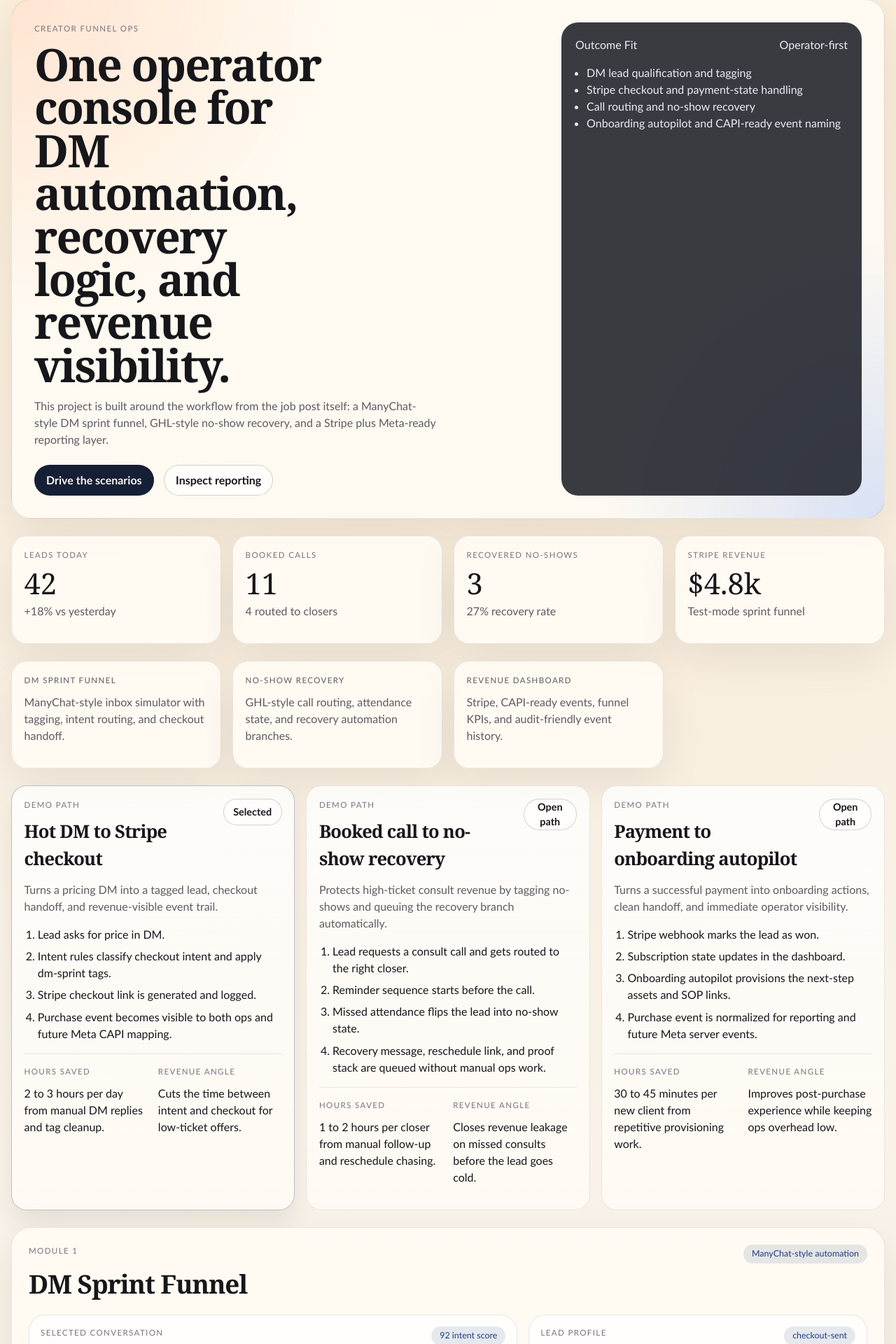
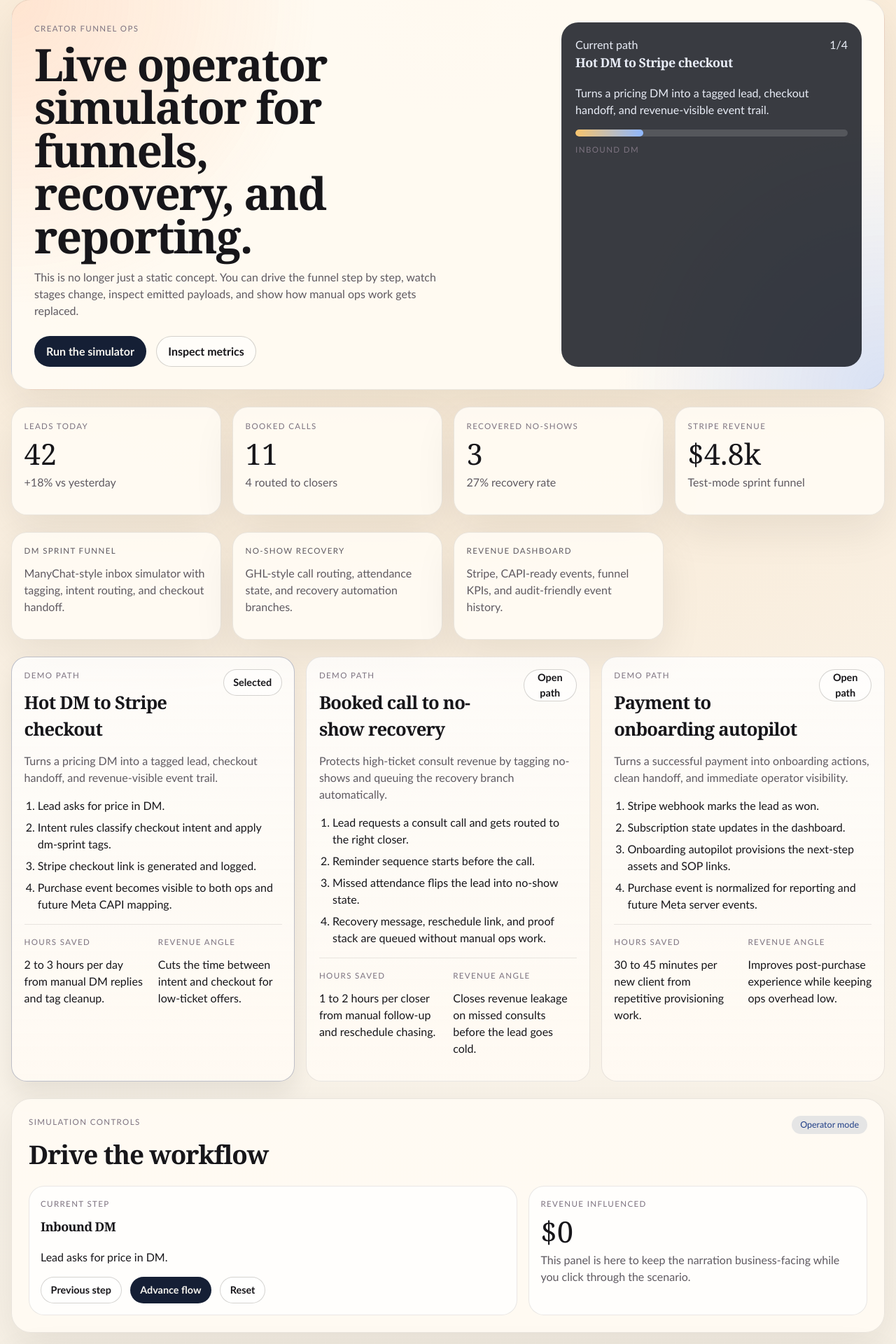
Before and after one commit to Josue7211/cobe-funnel-ops, a React (Vite) app: page / in a window 1280 px wide. Shown: the part 25-1945 px from the top of the page at 70% size. Built offline with nearby package versions, Linux system fonts and the light colour scheme.

Commit message:
feat: add live workflow simulator and payload inspector

```diff
--- a/src/App.css
+++ b/src/App.css
@@ -91,6 +91,25 @@
   color: #e9edf7;
 }
 
+.progress-wrap {
+  margin-top: 1rem;
+}
+
+.progress-bar {
+  width: 100%;
+  height: 10px;
+  border-radius: 999px;
+  background: rgba(255, 255, 255, 0.14);
+  overflow: hidden;
+  margin-bottom: 0.65rem;
+}
+
+.progress-fill {
+  height: 100%;
+  border-radius: inherit;
+  background: linear-gradient(90deg, #f7c46d, #8fb8ff);
+}
+
 .hero-card-header,
 .panel-header,
 .inbox-header,
@@ -159,6 +178,27 @@
   display: grid;
   gap: 1rem;
   grid-template-columns: repeat(2, minmax(0, 1fr));
+}
+
+.simulator-grid {
+  display: grid;
+  gap: 1rem;
+  grid-template-columns: 1.3fr 0.9fr;
+  margin-top: 1rem;
+}
+
+.simulator-card {
+  border: 1px solid var(--border);
+  border-radius: 22px;
+  padding: 1rem;
+  background: var(--surface-alt);
+}
+
+.control-row {
+  display: flex;
+  flex-wrap: wrap;
+  gap: 0.75rem;
+  margin-top: 1rem;
 }
 
 .panel {
@@ -350,6 +390,19 @@
   background: var(--surface-alt);
 }
 
+.payload-view {
+  margin: 1rem 0 0;
+  padding: 1rem;
+  border-radius: 18px;
+  border: 1px solid var(--border);
+  background: #151a22;
+  color: #d9e4ff;
+  font-family: var(--mono);
+  font-size: 0.85rem;
+  line-height: 1.5;
+  overflow: auto;
+}
+
 .scenario-card {
   border: 1px solid var(--border);
   background: linear-gradient(180deg, rgba(255, 255, 255, 0.78), rgba(255, 250, 243, 0.9));
@@ -420,6 +473,7 @@
 @media (max-width: 1100px) {
   .hero-panel,
   .workspace,
+  .simulator-grid,
   .funnel-layout,
   .dashboard-layout,
   .stats-grid,
--- a/src/App.tsx
+++ b/src/App.tsx
@@ -13,53 +13,186 @@ import {
   revenueMetrics,
   summaryStats,
 } from './data'
+import type { FunnelStage } from './types'
+
+type ScenarioRuntime = {
+  stepLabels: string[]
+  leadStages: FunnelStage[]
+  bookingStatuses: string[]
+  visibleMessageCount: number[]
+  visibleEventIds: string[][]
+  payloads: object[]
+  metricLabel: string
+  metricValues: string[]
+}
+
+const scenarioRuntimes: Record<string, ScenarioRuntime> = {
+  'scenario-001': {
+    stepLabels: ['Inbound DM', 'Tag + qualify', 'Checkout sent', 'Purchase ready'],
+    leadStages: ['new', 'engaged', 'checkout-sent', 'won'],
+    bookingStatuses: ['reminded', 'reminded', 'reminded', 'recovered'],
+    visibleMessageCount: [1, 2, 4, 4],
+    visibleEventIds: [['evt-001'], ['evt-001', 'evt-002'], ['evt-001', 'evt-002', 'evt-003'], ['evt-001', 'evt-002', 'evt-003']],
+    payloads: [
+      {
+        event_name: 'Lead',
+        source: 'instagram_dm',
+        trigger: 'pricing_keyword',
+        lead_handle: '@miamoves',
+      },
+      {
+        event_name: 'Lead',
+        tags: ['dm-sprint', 'warm', 'challenge'],
+        owner: 'Alex',
+        funnel_stage: 'engaged',
+      },
+      {
+        event_name: 'InitiateCheckout',
+        provider: 'stripe',
+        amount: 49,
+        currency: 'USD',
+        payment_link_state: 'sent',
+      },
+      {
+        event_name: 'Purchase',
+        provider: 'stripe',
+        value: 49,
+        offer: 'Low-ticket challenge',
+        capi_state: 'ready',
+      },
+    ],
+    metricLabel: 'Revenue influenced',
+    metricValues: ['$0', '$0', '$49 pending', '$49 closed'],
+  },
+  'scenario-002': {
+    stepLabels: ['Call requested', 'Booked + routed', 'No-show detected', 'Recovery queued'],
+    leadStages: ['engaged', 'booked', 'no-show', 'recovery'],
+    bookingStatuses: ['booked', 'reminded', 'no-show', 'recovered'],
+    visibleMessageCount: [2, 4, 4, 4],
+    visibleEventIds: [['evt-004'], ['evt-004'], ['evt-004'], ['evt-004', 'evt-005']],
+    payloads: [
+      {
+        route: 'consult',
+        owner_pool: ['Nina', 'Alex'],
+        routing_reason: 'high-ticket intent',
+      },
+      {
+        booking_status: 'booked',
+        reminder_sequence: ['24h', '2h', '30m'],
+        closer: 'Nina',
+      },
+      {
+        booking_status: 'no-show',
+        grace_window_minutes: 10,
+        next_state: 'recovery',
+      },
+      {
+        event_name: 'Schedule',
+        recovery_branch: 'voice_note_plus_reschedule',
+        proof_stack: true,
+        expected_outcome: 'rebook',
+      },
+    ],
+    metricLabel: 'Recovery value',
+    metricValues: ['$0 protected', '$0 protected', '$2.5k at risk', '$2.5k recovered path'],
+  },
+  'scenario-003': {
+    stepLabels: ['Payment received', 'Subscriber promoted', 'Onboarding autopilot', 'CAPI purchase ready'],
+    leadStages: ['won', 'won', 'won', 'won'],
+    bookingStatuses: ['recovered', 'recovered', 'recovered', 'recovered'],
+    visibleMessageCount: [1, 2, 2, 2],
+    visibleEventIds: [['evt-006'], ['evt-006'], ['evt-006', 'evt-007'], ['evt-006', 'evt-007', 'evt-008']],
+    payloads: [
+      {
+        event_name: 'Purchase',
+        provider: 'stripe_webhook',
+        offer: 'Subscription',
+        value: 97,
+      },
+      {
+        customer_state: 'subscriber',
+        next_action: 'onboarding',
+        upsell_ready: true,
+      },
+      {
+        onboarding_assets: ['folder_template', 'sop_links', 'welcome_message'],
+        status: 'started',
+      },
+      {
+        event_name: 'Purchase',
+        destination: 'meta_server_events',
+        match_keys: ['em', 'ph', 'external_id', 'value'],
+        payload_status: 'ready',
+      },
+    ],
+    metricLabel: 'Ops time saved',
+    metricValues: ['0 min', '10 min saved', '30 min saved', '45 min saved'],
+  },
+}
 
 function App() {
   const [scenarioId, setScenarioId] = useState(demoScenarios[0].id)
+  const [stepIndex, setStepIndex] = useState(0)
   const [showExpandedTimeline, setShowExpandedTimeline] = useState(false)
 
   const activeScenario = useMemo(
     () => demoScenarios.find((scenario) => scenario.id === scenarioId) ?? demoScenarios[0],
     [scenarioId],
   )
+  const runtime = scenarioRuntimes[activeScenario.id]
   const activeLead = leads.find((lead) => lead.id === activeScenario.leadId) ?? leads[0]
   const activeConversation =
     conversations.find((conversation) => conversation.id === activeScenario.conversationId) ??
     conversations[0]
   const activeBooking = bookings.find((booking) => booking.id === activeScenario.bookingId)
-  const scenarioEvents = eventLog.filter((entry) => activeScenario.eventIds.includes(entry.id))
+  const scenarioEvents = eventLog.filter((entry) =>
+    runtime.visibleEventIds[stepIndex]?.includes(entry.id),
+  )
+  const visibleMessages = activeConversation.messages.slice(0, runtime.visibleMessageCount[stepIndex])
+  const progress = ((stepIndex + 1) / runtime.stepLabels.length) * 100
+  const activePayload = runtime.payloads[stepIndex]
+  const activeMetricValue = runtime.metricValues[stepIndex]
+
+  const handleScenarioChange = (nextScenarioId: string) => {
+    startTransition(() => {
+      setScenarioId(nextScenarioId)
+      setStepIndex(0)
+      setShowExpandedTimeline(false)
+    })
+  }
 
   return (
     <div className="app-shell">
       <header className="hero-panel">
         <div className="hero-copy">
           <p className="eyebrow">Creator Funnel Ops</p>
-          <h1>One operator console for DM automation, recovery logic, and revenue visibility.</h1>
+          <h1>Live operator simulator for funnels, recovery, and reporting.</h1>
           <p className="hero-text">
-            This project is built around the workflow from the job post itself: a ManyChat-style
-            DM sprint funnel, GHL-style no-show recovery, and a Stripe plus Meta-ready reporting
-            layer.
+            This is no longer just a static concept. You can drive the funnel step by step, watch
+            stages change, inspect emitted payloads, and show how manual ops work gets replaced.
           </p>
           <div className="hero-actions">
-            <a href="#scenarios" className="button button-primary">
-              Drive the scenarios
+            <a href="#simulator" className="button button-primary">
+              Run the simulator
             </a>
             <a href="#dashboard" className="button button-secondary">
-              Inspect reporting
+              Inspect metrics
             </a>
           </div>
         </div>
         <div className="hero-card">
           <div className="hero-card-header">
-            <span>Outcome Fit</span>
-            <span>Operator-first</span>
+            <span>Current path</span>
+            <span>{stepIndex + 1}/{runtime.stepLabels.length}</span>
           </div>
-          <ul className="check-list">
-            <li>DM lead qualification and tagging</li>
-            <li>Stripe checkout and payment-state handling</li>
-            <li>Call routing and no-show recovery</li>
-            <li>Onboarding autopilot and CAPI-ready event naming</li>
-          </ul>
+          <h3>{activeScenario.title}</h3>
+          <p>{activeScenario.outcome}</p>
+          <div className="progress-wrap">
+            <div className="progress-bar">
+              <div className="progress-fill" style={{ width: `${progress}%` }} />
+            </div>
+            <p className="mini-label">{runtime.stepLabels[stepIndex]}</p>
+          </div>
         </div>
       </header>
 
@@ -82,7 +215,7 @@ function App() {
         ))}
       </section>
 
-      <section id="scenarios" className="scenario-strip">
+      <section id="simulator" className="scenario-strip">
         {demoScenarios.map((scenario) => (
           <article
             key={scenario.id}
@@ -96,12 +229,7 @@ function App() {
               <button
                 type="button"
                 className="button button-secondary button-small"
-                onClick={() =>
-                  startTransition(() => {
-                    setScenarioId(scenario.id)
-                    setShowExpandedTimeline(false)
-                  })
-                }
+                onClick={() => handleScenarioChange(scenario.id)}
               >
                 {scenario.id === activeScenario.id ? 'Selected' : 'Open path'}
               </button>
@@ -127,6 +255,58 @@ function App() {
       </section>
 
       <main className="workspace">
+        <section className="panel panel-wide">
+          <div className="panel-header">
+            <div>
+              <p className="panel-kicker">Simulation Controls</p>
+              <h2>Drive the workflow</h2>
+            </div>
+            <span className="status-pill">Operator mode</span>
+          </div>
+          <div className="simulator-grid">
+            <article className="simulator-card">
+              <p className="mini-label">Current step</p>
+              <h3>{runtime.stepLabels[stepIndex]}</h3>
+              <p>{activeScenario.steps[stepIndex]}</p>
+              <div className="control-row">
+                <button
+                  type="button"
+                  className="button button-secondary button-small"
+                  onClick={() => setStepIndex((current) => Math.max(current - 1, 0))}
+                  disabled={stepIndex === 0}
+                >
+                  Previous step
+                </button>
+                <button
+                  type="button"
+                  className="button button-primary button-small"
+                  onClick={() =>
+                    setStepIndex((current) => Math.min(current + 1, runtime.stepLabels.length - 1))
+                  }
+                  disabled={stepIndex === runtime.stepLabels.length - 1}
+                >
+                  Advance flow
+                </button>
+                <button
+                  type="button"
+                  className="button button-secondary button-small"
+                  onClick={() => setStepIndex(0)}
+                >
+                  Reset
+                </button>
+              </div>
+            </article>
+            <article className="simulator-card">
+              <p className="mini-label">{runtime.metricLabel}</p>
+              <p className="metric-value">{activeMetricValue}</p>
+              <p className="stat-note">
+                This panel is here to keep the narration business-facing while you click through
+                the scenario.
+              </p>
+            </article>
+          </div>
+        </section>
+
         <section id="dm-funnel" className="panel panel-wide">
           <div className="panel-header">
             <div>
@@ -145,7 +325,7 @@ function App() {
                 <div className="score-badge">{activeConversation.score} intent score</div>
               </div>
               <div className="message-stack">
-                {activeConversation.messages.map((message) => (
+                {visibleMessages.map((message) => (
                   <div
                     key={message.id}
                     className={`message-bubble ${
@@ -169,7 +349,7 @@ function App() {
                   <p className="mini-label">Lead profile</p>
                   <h3>{activeLead.handle}</h3>
                 </div>
-                <span className="stage-badge">{activeLead.stage}</span>
+                <span className="stage-badge">{runtime.leadStages[stepIndex]}</span>
               </div>
               <dl className="detail-grid">
                 <div>
@@ -235,41 +415,40 @@ function App() {
         <section className="panel">
           <div className="panel-header">
             <div>
+              <p className="panel-kicker">Webhook Inspector</p>
+              <h2>Current payload</h2>
+            </div>
+            <span className="status-pill">Server-side ready</span>
+          </div>
+          <pre className="payload-view">{JSON.stringify(activePayload, null, 2)}</pre>
+        </section>
+
+        <section className="panel">
+          <div className="panel-header">
+            <div>
               <p className="panel-kicker">Module 2</p>
               <h2>Routing + No-Show Recovery</h2>
             </div>
             <span className="status-pill">GHL mirror</span>
           </div>
           <div className="booking-stack">
-            {activeBooking ? (
             <article className="booking-card booking-highlight">
               <div className="booking-topline">
                 <div>
                   <p className="mini-label">Selected scenario state</p>
                   <h3>{activeLead.name}</h3>
-                    <p>{activeBooking.slot}</p>
+                  <p>{activeBooking?.slot ?? 'No call slot required'}</p>
                 </div>
-                  <span className={`booking-status booking-${activeBooking.status}`}>
-                    {activeBooking.status}
+                <span className={`booking-status booking-${runtime.bookingStatuses[stepIndex]}`}>
+                  {runtime.bookingStatuses[stepIndex]}
                 </span>
               </div>
-                <p className="booking-owner">Closer: {activeBooking.owner}</p>
-                <p>{activeBooking.recoveryAction}</p>
+              <p className="booking-owner">Owner: {activeLead.owner}</p>
+              <p>
+                {activeBooking?.recoveryAction ??
+                  'Payment path skips call handling and moves directly into onboarding automation.'}
+              </p>
             </article>
-            ) : (
-              <article className="booking-card booking-highlight">
-                <div className="booking-topline">
-                  <div>
-                    <p className="mini-label">Selected scenario state</p>
-                    <h3>{activeLead.name}</h3>
-                    <p>No call state required for this flow.</p>
-                  </div>
-                  <span className="booking-status booking-recovered">onboarding</span>
-                </div>
-                <p className="booking-owner">Owner: {activeLead.owner}</p>
-                <p>Payment moves directly into onboarding autopilot and reporting.</p>
-              </article>
-            )}
 
             {bookings.map((booking) => {
               const lead = leads.find((entry) => entry.id === booking.leadId)
@@ -386,38 +565,6 @@ function App() {
             ))}
           </div>
         </section>
-
-        <section className="panel panel-wide">
-          <div className="panel-header">
-            <div>
-              <p className="panel-kicker">Audit Trail</p>
-              <h2>Recent Event Log</h2>
-            </div>
-            <span className="status-pill">Operator visibility</span>
-          </div>
-          <div className="event-table">
-            {eventLog.map((entry) => (
-              <div key={entry.id} className="event-row">
-                <div>
-                  <p className="event-name">{entry.event}</p>
-                  <p>{entry.detail}</p>
-                </div>
-                <div>
-                  <p className="mini-label">Lead</p>
-                  <p>{entry.leadId}</p>
-                </div>
-                <div>
-                  <p className="mini-label">Channel</p>
-                  <p>{entry.channel}</p>
-                </div>
-                <div>
-                  <p className={`event-status event-${entry.status}`}>{entry.status}</p>
-                  <p>{entry.timestamp}</p>
-                </div>
-              </div>
-            ))}
-          </div>
-        </section>
       </main>
     </div>
   )
```
Also changed, not shown: 1 other file (tests, documents, lock files or other folders). Lines whose indentation alone changed are shown as unchanged.
